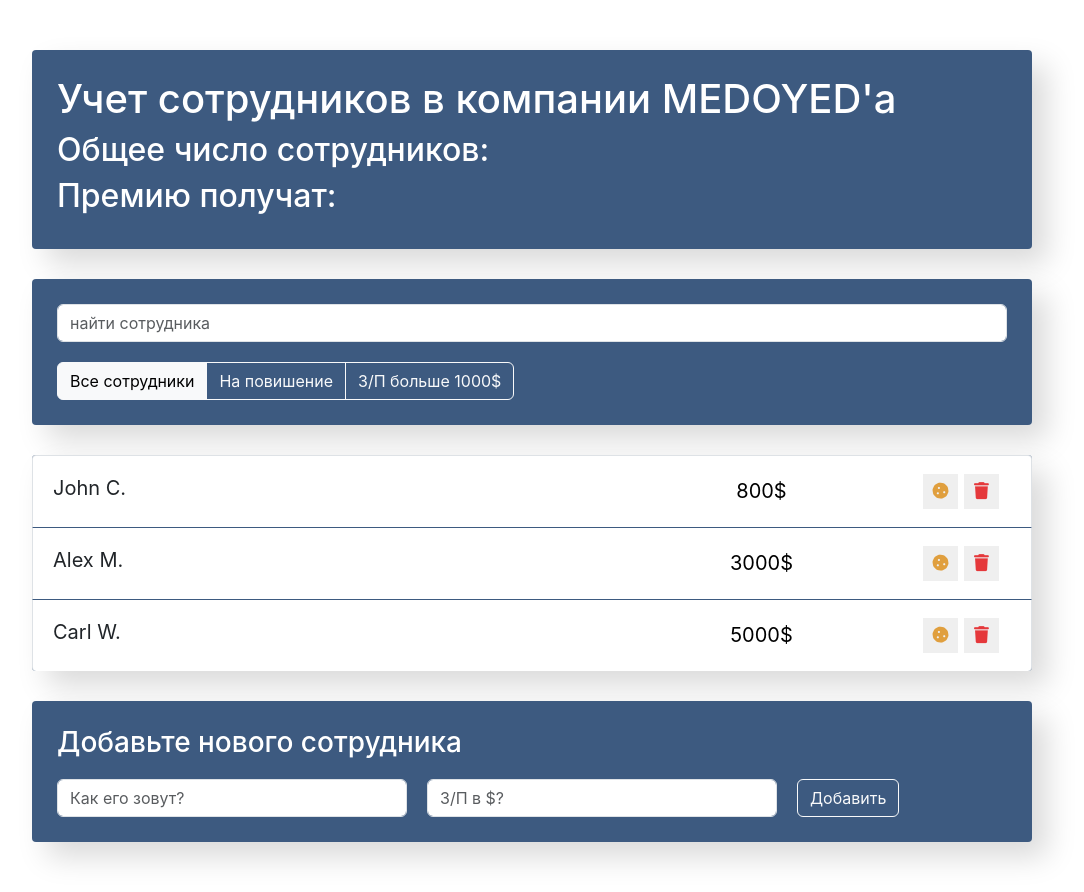
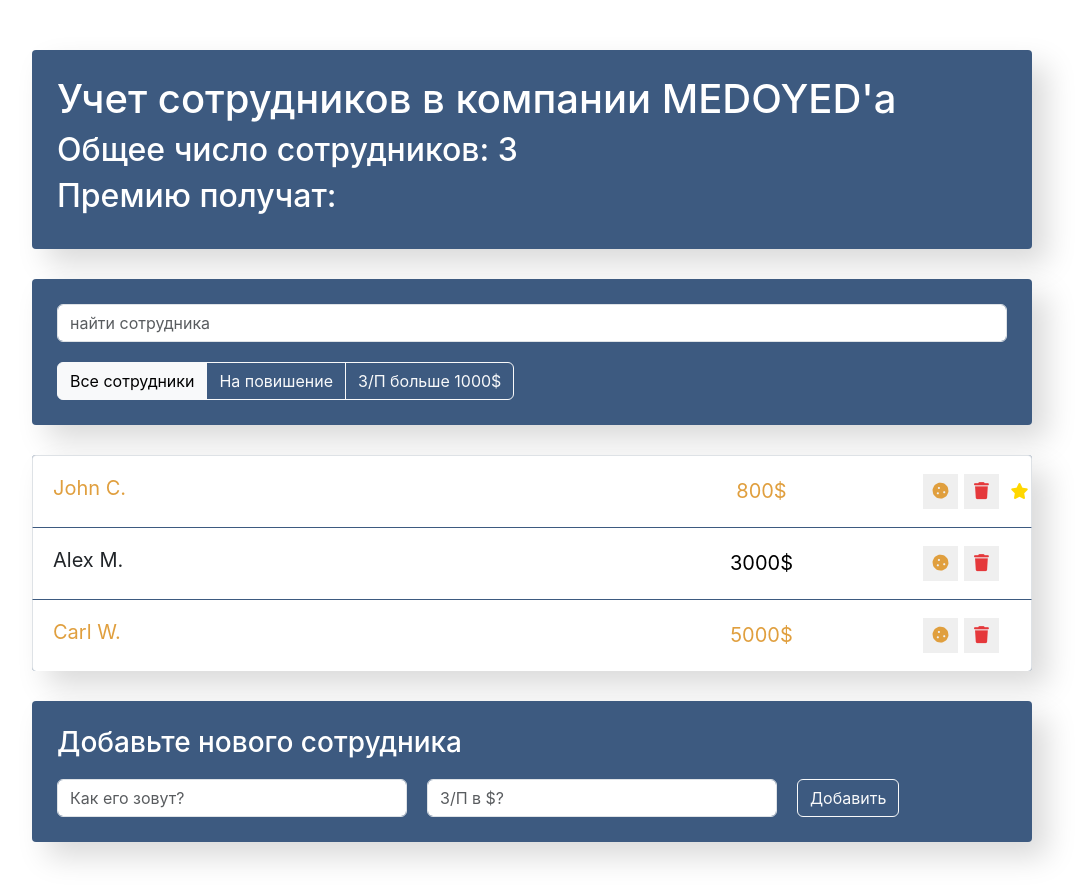
Before and after one commit to MEDOYED/employees, a React (Create React App) app: page / in a window 1280 px wide. Shown: the whole page, without its empty margins (108-1192 px from the left). Built offline with nearby package versions, Linux system fonts and the light colour scheme.

Commit message:
total count of employees in info section

```diff
--- a/src/components/app-info/app-info.jsx
+++ b/src/components/app-info/app-info.jsx
@@ -1,10 +1,10 @@
 import "./app-info.css";
 
-const AppInfo = () => {
+const AppInfo = ({ totalEmployees }) => {
   return (
     <div className="app-info">
       <h1>Учет сотрудников в компании MEDOYED'a</h1>
-      <h2>Общее число сотрудников: </h2>
+      <h2>Общее число сотрудников: {totalEmployees}</h2>
       <h2>Премию получат: </h2>
     </div>
   );
--- a/src/components/app/app.jsx
+++ b/src/components/app/app.jsx
@@ -12,23 +12,27 @@ class App extends Component {
   constructor(props) {
     super(props);
     this.state = {
+      totalEmployees: 0,
       data: [
         {
           name: "John C.",
           salary: 800,
           increase: true,
+          rise: true,
           id: 1,
         },
         {
           name: "Alex M.",
           salary: 3000,
           increase: false,
+          rise: false,
           id: 2,
         },
         {
           name: "Carl W.",
           salary: 5000,
           increase: true,
+          rise: false,
           id: 3,
         },
       ],
@@ -49,6 +53,7 @@ class App extends Component {
       name,
       salary,
       increase: false,
+      rise: false,
       id: this.maxId++,
     };
     this.setState(prevState => {
@@ -58,19 +63,56 @@ class App extends Component {
     });
   };
 
+  onToggleIncrease = id => {
+    this.setState(({ data }) => ({
+      data: data.map(item => {
+        if (item.id === id) {
+          return { ...item, increase: !item.increase };
+        }
+        return item;
+      }),
+    }));
+  };
+
+  onToggleRise = id => {
+    console.log(`Rise this ${id}`);
+  };
+
+  totalNumberOfEmployees = () => {
+    this.setState(({ data }) => {
+      const totalEmployees = Object.keys(data).length;
+      return { totalEmployees };
+    });
+  };
+
+  componentDidMount() {
+    this.totalNumberOfEmployees();
+  }
+
   render() {
     return (
       <div className="app">
-        <AppInfo />
+        <AppInfo
+          data={this.state.data}
+          totalEmployees={this.state.totalEmployees}
+        />
 
         <div className="search-panel">
           <SearchPanel />
           <AppFilter />
         </div>
 
-        <EmployeesList data={this.state.data} onDelete={this.deleteItem} />
+        <EmployeesList
+          data={this.state.data}
+          onDelete={this.deleteItem}
+          onToggleIncrease={this.onToggleIncrease}
+          onToggleRise={this.onToggleRise}
+        />
 
-        <EmployeesAddForm onAdd={this.addItem} />
+        <EmployeesAddForm
+          onAdd={this.addItem}
+          totalNumberOfEmployees={this.totalNumberOfEmployees}
+        />
       </div>
     );
   }
--- a/src/components/employees-add-form/employees-add-form.jsx
+++ b/src/components/employees-add-form/employees-add-form.jsx
@@ -25,6 +25,8 @@ class EmployeesAddForm extends Component {
       name: "",
       salary: "",
     });
+
+    this.props.totalNumberOfEmployees();
   };
 
   render() {
--- a/src/components/employees-list-item/employees-list-item.jsx
+++ b/src/components/employees-list-item/employees-list-item.jsx
@@ -1,31 +1,15 @@
-import { Component } from "react";
-
 import "./employees-list-item.css";
 
-class EmployeesListItem extends Component {
-  constructor(props) {
-    super(props);
-    this.state = {
-      increase: false,
-      rise: false,
-    };
-  }
-
-  onIncrease = () => {
-    this.setState(({ increase }) => ({
-      increase: !increase,
-    }));
-  };
-
-  onIncreaseSalary = () => {
-    this.setState(prevState => ({
-      rise: !prevState.rise,
-    }));
-  };
-
-  render() {
-    const { name, salary, onDelete } = this.props;
-    const { increase, rise } = this.state;
+const EmployeesListItem = props => {
+  const {
+    name,
+    salary,
+    onDelete,
+    onToggleIncrease,
+    onToggleRise,
+    increase,
+    rise,
+  } = props;
 
   // добавления класа при условии
   let classNames = "list-group-item d-flex justify-content-between";
@@ -38,7 +22,7 @@ class EmployeesListItem extends Component {
 
   return (
     <li className={classNames}>
-        <span className="list-group-item-label" onClick={this.onIncreaseSalary}>
+      <span className="list-group-item-label" onClick={onToggleRise}>
         {name}
       </span>
       <input
@@ -50,23 +34,18 @@ class EmployeesListItem extends Component {
         <button
           type="button"
           className="btn-cookie btn-sm "
-            onClick={this.onIncrease}
+          onClick={onToggleIncrease}
         >
           <i className="fas fa-cookie"></i>
         </button>
 
-          <button
-            type="button"
-            className="btn-trash btn-sm "
-            onClick={onDelete}
-          >
+        <button type="button" className="btn-trash btn-sm " onClick={onDelete}>
           <i className="fas fa-trash"></i>
         </button>
         <i className="fas fa-star"></i>
       </div>
     </li>
   );
-  }
-}
+};
 
 export default EmployeesListItem;
--- a/src/components/employees-list/employees-list.jsx
+++ b/src/components/employees-list/employees-list.jsx
@@ -2,7 +2,7 @@ import EmployeesListItem from "../employees-list-item/employees-list-item";
 
 import "./employees-list.css";
 
-const EmployeesList = ({ data, onDelete }) => {
+const EmployeesList = ({ data, onDelete, onToggleIncrease, onToggleRise }) => {
   const elements = data.map(item => {
     const { id, ...itemProps } = item;
     return (
@@ -10,6 +10,8 @@ const EmployeesList = ({ data, onDelete }) => {
         key={id}
         {...itemProps}
         onDelete={() => onDelete(id)}
+        onToggleIncrease={() => onToggleIncrease(id)}
+        onToggleRise={() => onToggleRise(id)}
       />
     );
   });
```
Lines whose indentation alone changed are shown as unchanged.
